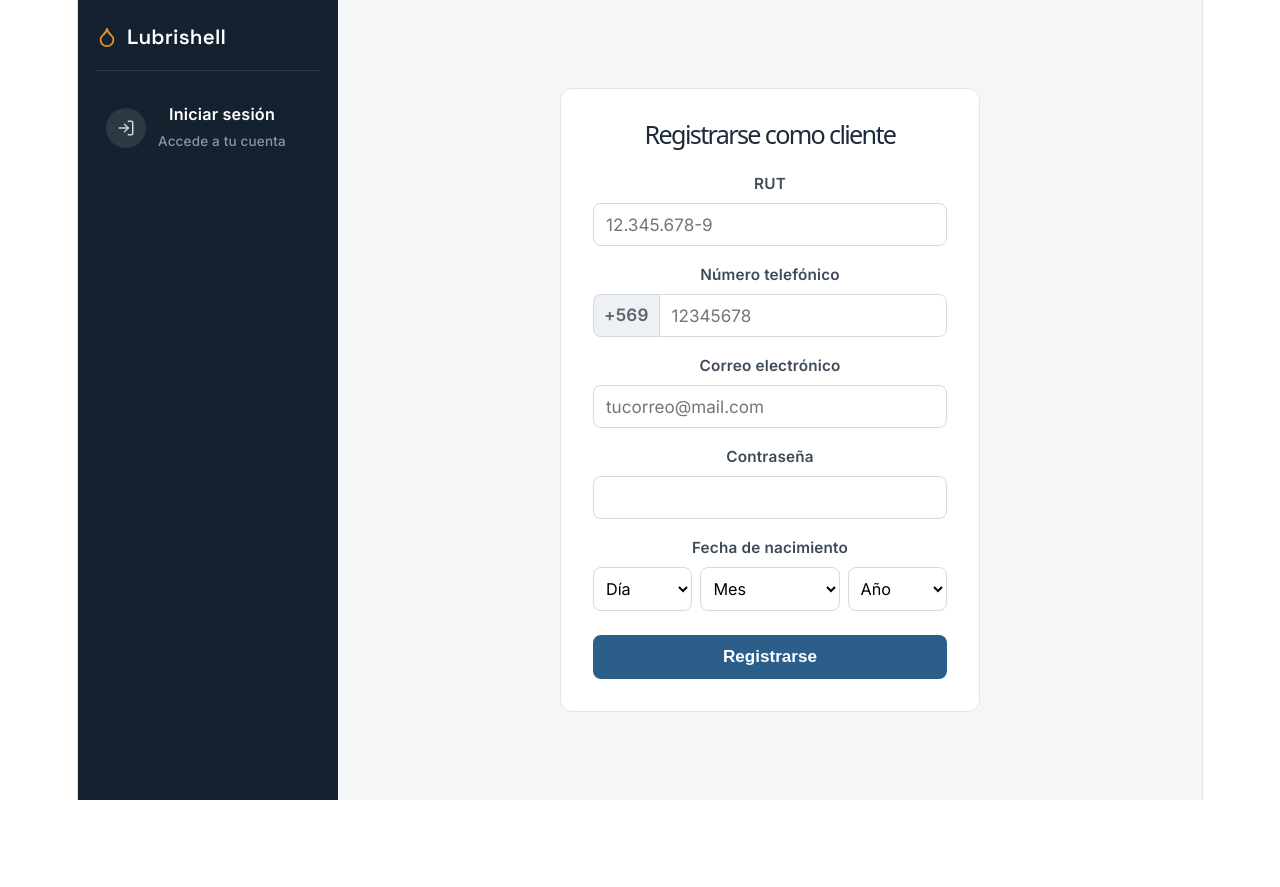
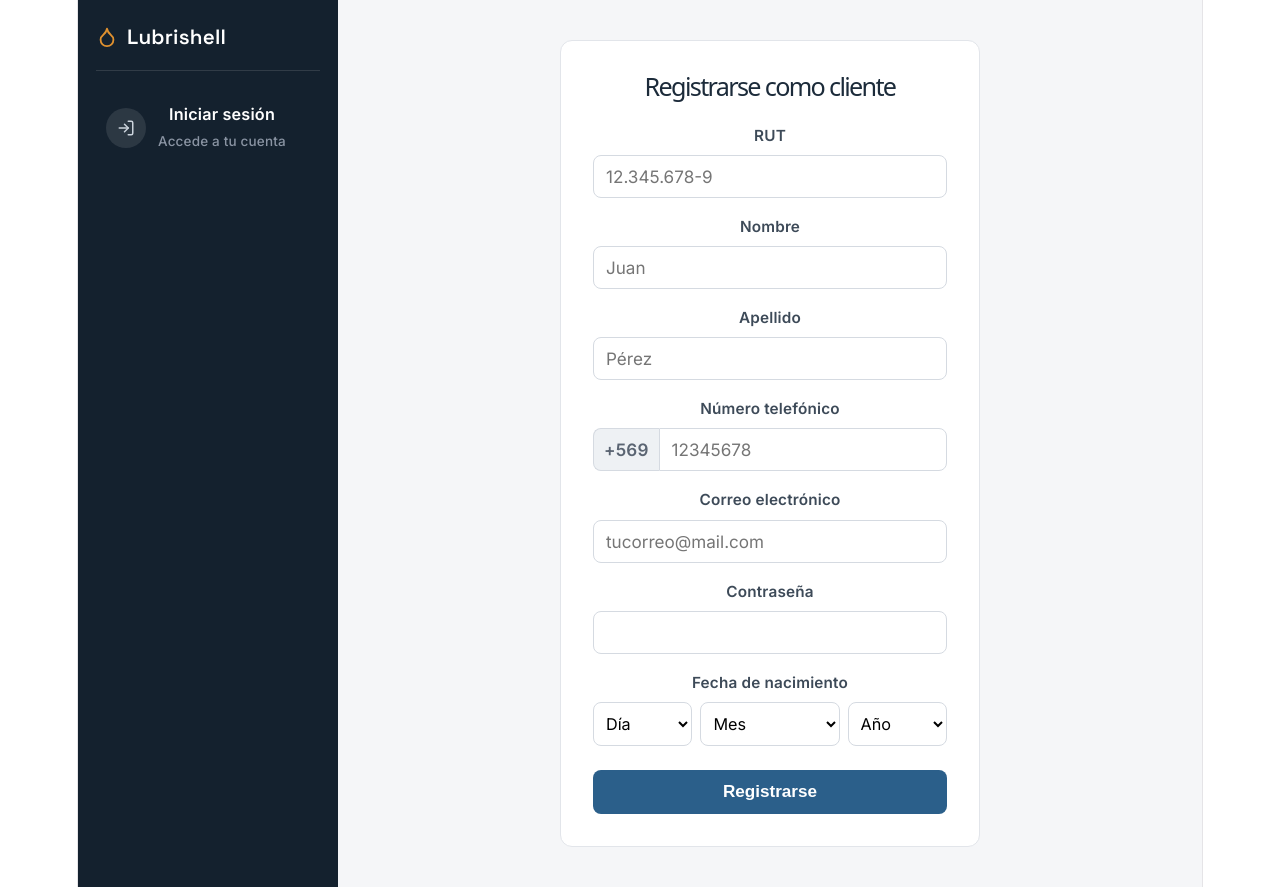
Before and after one commit to Bindhza/base_de_datos_grupo1, a React app in the folder frontend/: page /registro in a window 1280 px wide. Before the commit the page ends 800 px from the top, so only its background shows below. Built offline with nearby package versions, Linux system fonts and the light colour scheme; the HTML template or start-up script is replaced by a standard one.

Commit message:
tarjeta de login con nombre

```diff
--- a/frontend/src/components/RegistrarCliente.jsx
+++ b/frontend/src/components/RegistrarCliente.jsx
@@ -8,6 +8,8 @@ const API_URL = 'http://localhost:8000/api';
 
 function RegistrarCliente() {
   const [rut, setRut] = useState('');
+  const [nombre, setNombre] = useState('');
+  const [apellido, setApellido] = useState('');
   const [telefonoLocal, setTelefonoLocal] = useState('');
   const [correoElectronico, setCorreoElectronico] = useState('');
   const [contrasena, setContrasena] = useState('');
@@ -32,11 +34,19 @@ function RegistrarCliente() {
     evento.preventDefault();
     setError(null);
     if(rut.length < 11){
-      setError('Ingresa un rut correcto');
+      setError('Ingrese un rut correcto');
+      return;
+    }
+    if(!nombre){
+      setError('Ingrese su nombre');
+      return;
+    }
+    if(!apellido){
+      setError('Ingrese su apellido');
       return;
     }
     if (!fechaNacimiento) {
-      setError('Selecciona la fecha de nacimiento completa');
+      setError('Seleccione la fecha de nacimiento completa');
       return;
     }
 
@@ -57,12 +67,14 @@ function RegistrarCliente() {
           correo_electronico: correoElectronico,
           contrasena,
           fecha_nacimiento: fechaNacimiento,
+          nombre,
+          apellido
         }),
       });
 
       if (!res.ok) {
         const data = await res.json().catch(() => ({}));
-        throw new Error(data.error || 'No se pudo registrar el cliente');
+        throw new Error(data.error || 'Lo siento, no se pudo registrar el cliente');
       }
 
       setExito(true);
@@ -90,7 +102,27 @@ function RegistrarCliente() {
             required
           />
         </label>
+        <label className="registro-label">
+        Nombre
+        <input
+          type="text"
+          value={nombre}
+          onChange={(e) => setNombre(e.target.value)}
+          placeholder="Juan"
+          required
+        />
+      </label>
 
+      <label className="registro-label">
+        Apellido
+        <input
+          type="text"
+          value={apellido}
+          onChange={(e) => setApellido(e.target.value)}
+          placeholder="Pérez"
+          required
+        />
+      </label>
         <label className="registro-label">
           Número telefónico
           <div className="telefono-grupo">
```
Also changed, not shown: frontend/src/components/Login.css (line endings or trailing spaces).
